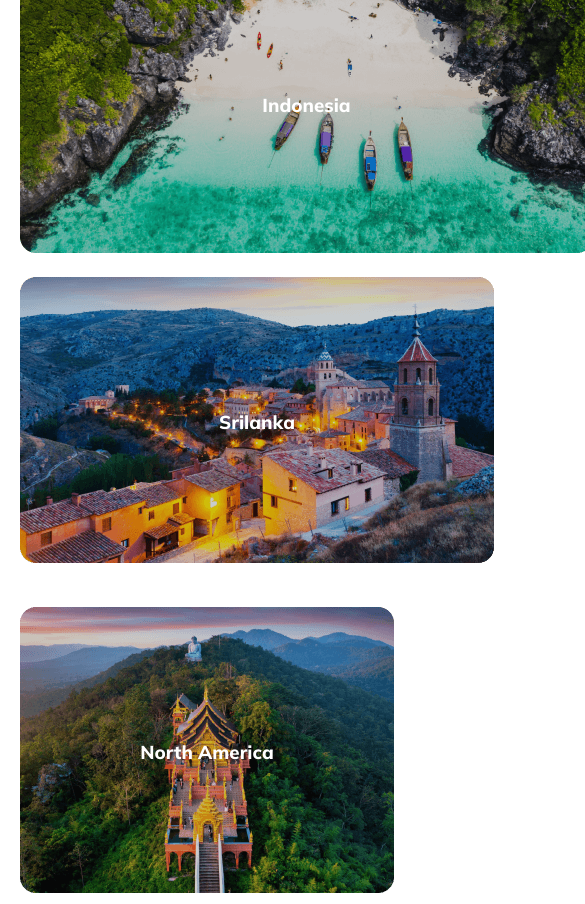
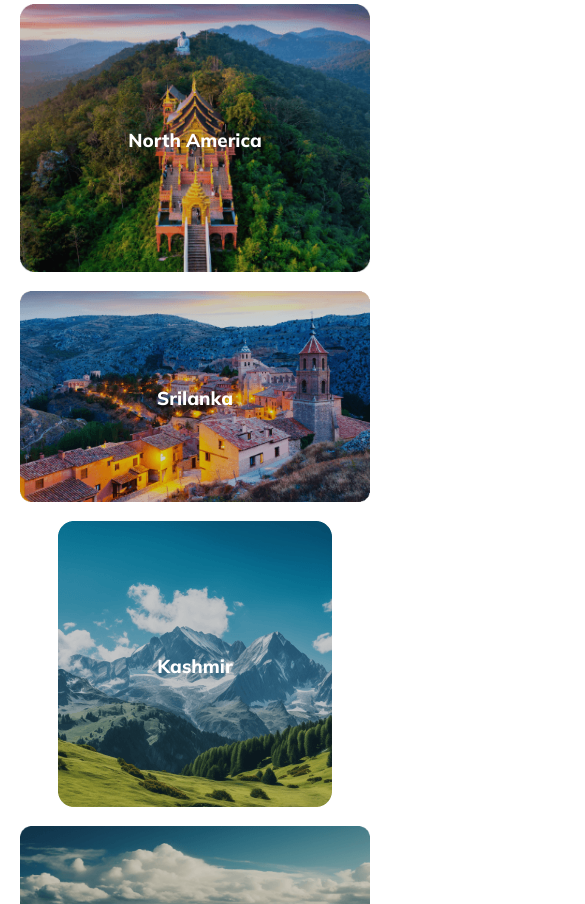
Before and after one commit to naimul-123/assignment-2, a plain HTML site: page index.html in a window 390 px wide. Shown: the part 2700-3604 px from the top of the page, 585 px wide, since content can reach past the window. Drawn offline with Linux system fonts and the light colour scheme.

Commit message:
Some style changes

```diff
--- a/Styles/responsive.css
+++ b/Styles/responsive.css
@@ -31,6 +31,12 @@
         width: 100%;
 
     }
+    .row{
+
+        flex-direction: column;
+        gap: 15px;
+        margin: 15px 0;
+    }
     .nav-area{
         display: none;
     }
@@ -41,7 +47,7 @@
     .form-field{
         width: 100%;
     }
-    .row{flex-direction: column;}
+    /* .row{flex-direction: column;} */
     .offer-box{
         max-width: calc(100% - 48px);
         margin: 24px;
--- a/Styles/style.css
+++ b/Styles/style.css
@@ -194,9 +194,6 @@ justify-content: space-between;
 
 .tours-img-sec, .place-video-sec{
     min-width: calc(50% - 70px);
-
-    /* background: url(<path-to-image>), lightgray 50% / cover no-repeat; */
-
 }
 .tours-img,.place-video{
     width: 100%;
@@ -206,19 +203,24 @@ justify-content: space-between;
 .destination-img-area{
     margin: 50px auto;
 }
-/* .destination-img{
-    width: 100%;
-    height: 100%;
-} */
+
 .row{
     display: flex;
     justify-content: center;
-    gap: 20px;
+    align-items: center;
+    gap: 24px;
+    margin: 24px 0;
+}
+
+.img-sec{
+    position: relative;
+    justify-self: center;
 
 }
-.img-sec{
-    position: relative;
-    margin: 10px auto;
+.destination-img{
+    max-width: 100%;
+    max-height: 100%;
+
 }
 .img-caption{
     position: absolute;
--- a/index.html
+++ b/index.html
@@ -87,13 +87,14 @@
 
                 </div>
                 <div class="row">
+
+                    <div class="img-sec">
+                        <h3 class="img-caption">North America</h3>
+                        <img src="./Images/Rectangle 6.png" alt="" class="destination-img">
+                    </div>
                     <div class="img-sec">
                         <h3 class="img-caption">Srilanka</h3>
                         <img src="./Images/Rectangle 7.png" alt="" class="destination-img">
-                    </div>
-                    <div class="img-sec">
-                        <h3 class="img-caption">North America</h3>
-                        <img src="./Images/Rectangle 6.png" alt="" class="destination-img">
                     </div>
                     <div class="img-sec">
                         <h3 class="img-caption">Kashmir</h3>
```
